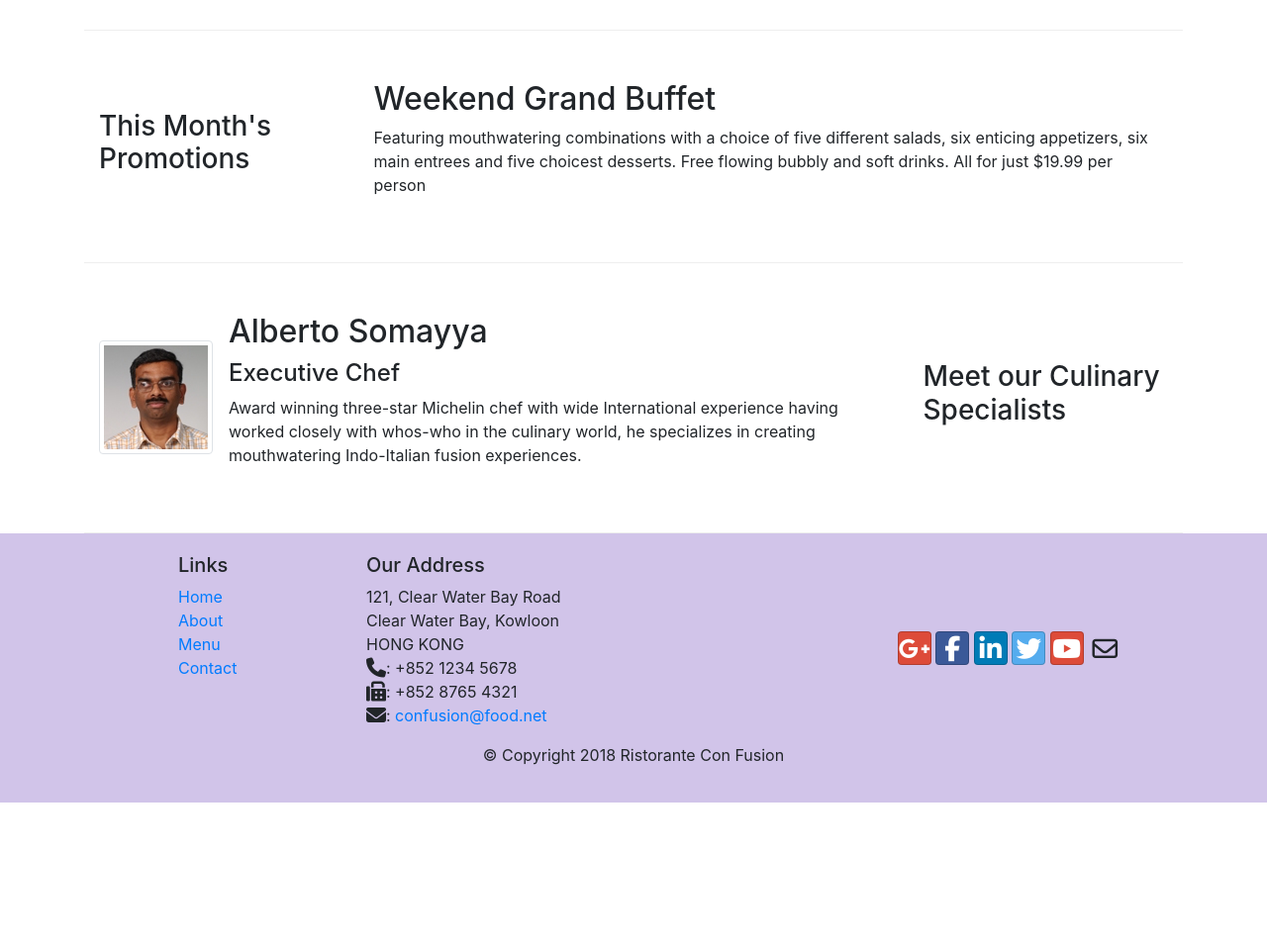
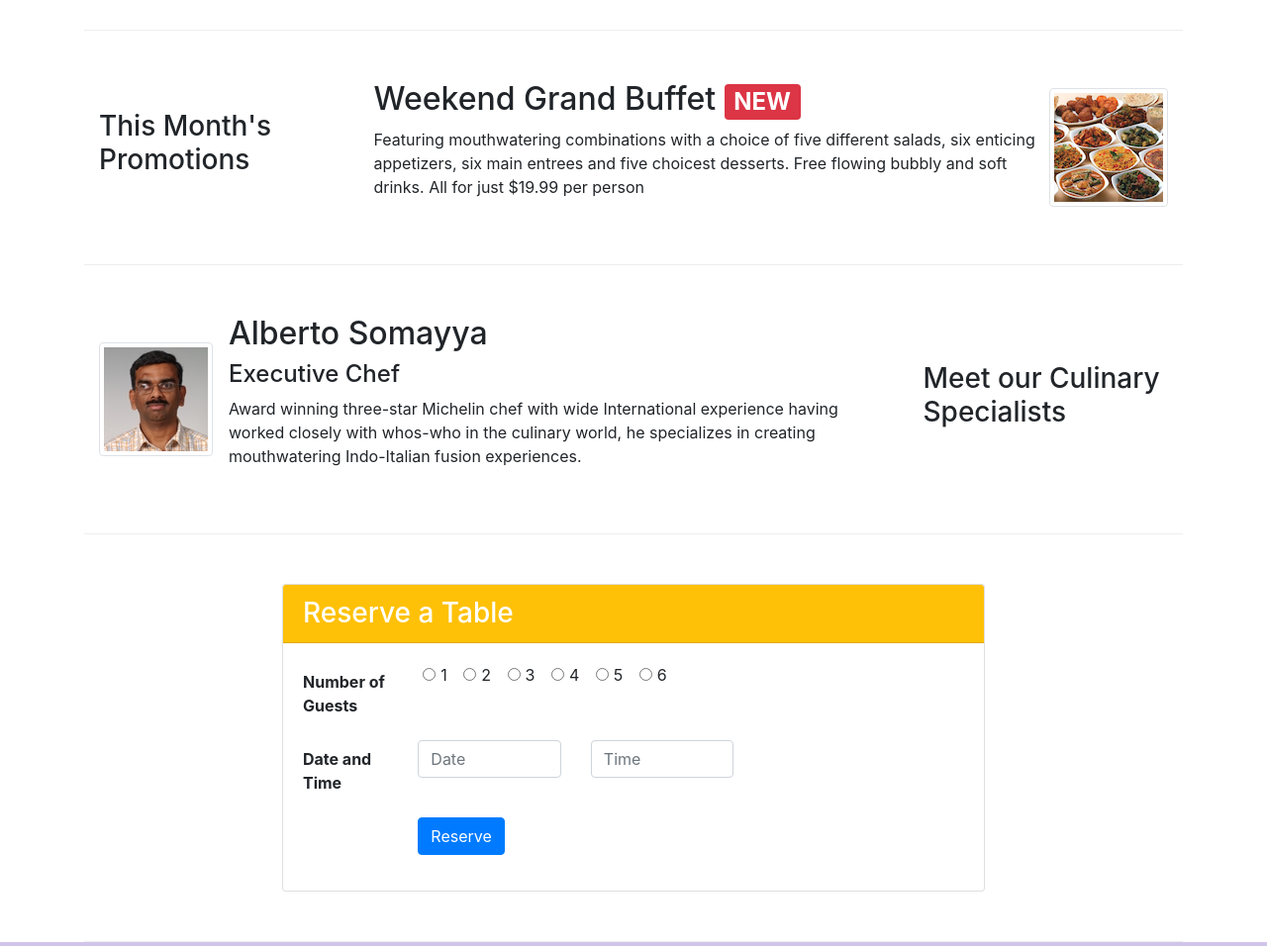
Before and after one commit to NikPatil08/Bootstrap-4, a plain HTML site: page index.html in a window 1280 px wide. Shown: the part 540-1496 px from the top of the page at 99% size. Before the commit the page ends 1351 px from the top, so only its background shows below. Drawn offline with nearby package versions, Linux system fonts and the light colour scheme.

Commit message:
Assignment-2

```diff
--- a/index.html
+++ b/index.html
@@ -38,8 +38,11 @@
                     <h1>Ristorante con Fusion</h1>
                     <p>We take inspiration from the World's best cuisines, and create a unique fusion experience. Our lipsmacking creations will tickle your culinary senses!</p>
                 </div>
-                <div class="col-12 col-sm align-self-center">
+                <div class="col-12 col-sm-3 align-self-center">
                     <img src="img/logo.png" class="img-fluid">
+                </div>
+                <div class="col-12 col-sm-3 align-self-center">
+                    <a role="button" class="btn btn-warning btn-block btn-sm" href="#reserve">Reserve Table</a>
                 </div>
             </div>
         </div>
@@ -72,8 +75,15 @@
                 <h3>This Month's Promotions</h3>
             </div>
             <div class="col col-sm col-md">
-                <h2>Weekend Grand Buffet</h2>
-                <p class="d-none d-sm-block">Featuring mouthwatering combinations with a choice of five different salads, six enticing appetizers, six main entrees and five choicest desserts. Free flowing bubbly and soft drinks. All for just $19.99 per person </p>
+                <div class="media">
+                    <div class="media-body">
+                        <h2 class="mt-0">Weekend Grand Buffet&nbsp;<span class="badge badge-danger">NEW</span></h2>
+                        <p class="d-none d-sm-block">Featuring mouthwatering combinations with a choice of five different salads,
+                            six enticing appetizers, six main entrees and five choicest desserts. Free flowing bubbly and soft drinks.
+                            All for just $19.99 per person </p>
+                    </div>
+                    <img class="d-flex img-thumbnail align-self-center" src="img/buffet.png" alt="buffet">
+                </div>
             </div>
         </div>
 
@@ -93,6 +103,64 @@
                             whos-who in the culinary world, he specializes in
                             creating mouthwatering Indo-Italian fusion experiences.
                             </p>
+                    </div>
+                </div>
+            </div>
+        </div>
+        <div class="row row-content align-items-center justify-content-center" id="reserve">
+            <div class="col-12 col-sm-8">
+                <div class="card">
+                    <h3 class="card-header bg-warning text-white">Reserve a Table</h3>
+                    <div class="card-body">
+                        <form>
+                            <div class="form-group row">
+                                <label for="guests" class="col-12 col-sm-12 col-md-2 col-form-label"><b>Number of Guests</b></label>
+                                <div class="form-check col-12 col-sm-12 col-md-8">
+                                    <div class="form-check form-check-inline">
+                                        <input class="form-check-input" type="radio" name="inlineRadioOptions" id="inlineRadio1" value="option1">
+                                        <label class="form-check-label" for="inlineRadio1">1</label>
+                                    </div>
+                                    <div class="form-check form-check-inline">
+                                        <input class="form-check-input" type="radio" name="inlineRadioOptions" id="inlineRadio2" value="option2">
+                                        <label class="form-check-label" for="inlineRadio2">2</label>
+                                    </div>
+                                    <div class="form-check form-check-inline">
+                                        <input class="form-check-input" type="radio" name="inlineRadioOptions" id="inlineRadio3" value="option3">
+                                        <label class="form-check-label" for="inlineRadio3">3</label>
+                                    </div>
+                                    <div class="form-check form-check-inline">
+                                        <input class="form-check-input" type="radio" name="inlineRadioOptions" id="inlineRadio4" value="option4">
+                                        <label class="form-check-label" for="inlineRadio4">4</label>
+                                    </div>
+                                    <div class="form-check form-check-inline">
+                                        <input class="form-check-input" type="radio" name="inlineRadioOptions" id="inlineRadio5" value="option5">
+                                        <label class="form-check-label" for="inlineRadio5">5</label>
+                                    </div>
+                                    <div class="form-check form-check-inline">
+                                        <input class="form-check-input" type="radio" name="inlineRadioOptions" id="inlineRadio6" value="option6">
+                                        <label class="form-check-label" for="inlineRadio6">6</label>
+                                    </div>
+                                </div>
+                            </div>
+                            <div class="form-group row">
+                                <label for="date" class="col-12 col-sm-12 col-md-2 col-form-label"><b>Date and Time</b></label>
+                                <div class="col-12 col-sm-12 col-md-3">
+                                    <div class="input-group">
+                                        <input type="text" class="form-control" id="date" name="date" placeholder="Date">
+                                    </div>
+                                </div>
+                                <div class="col-12 col-sm-12 col-md-3">
+                                    <div class="input-group">
+                                        <input type="text" class="form-control" id="time" name="time" placeholder="Time">
+                                    </div>
+                                </div>
+                            </div>
+                            <div class="form-group row">
+                                <div class="offset-md-2 col-md-10">
+                                    <button type="submit" class="btn btn-primary">Reserve</button>
+                                </div>
+                            </div>
+                        </form>
                     </div>
                 </div>
             </div>
```
